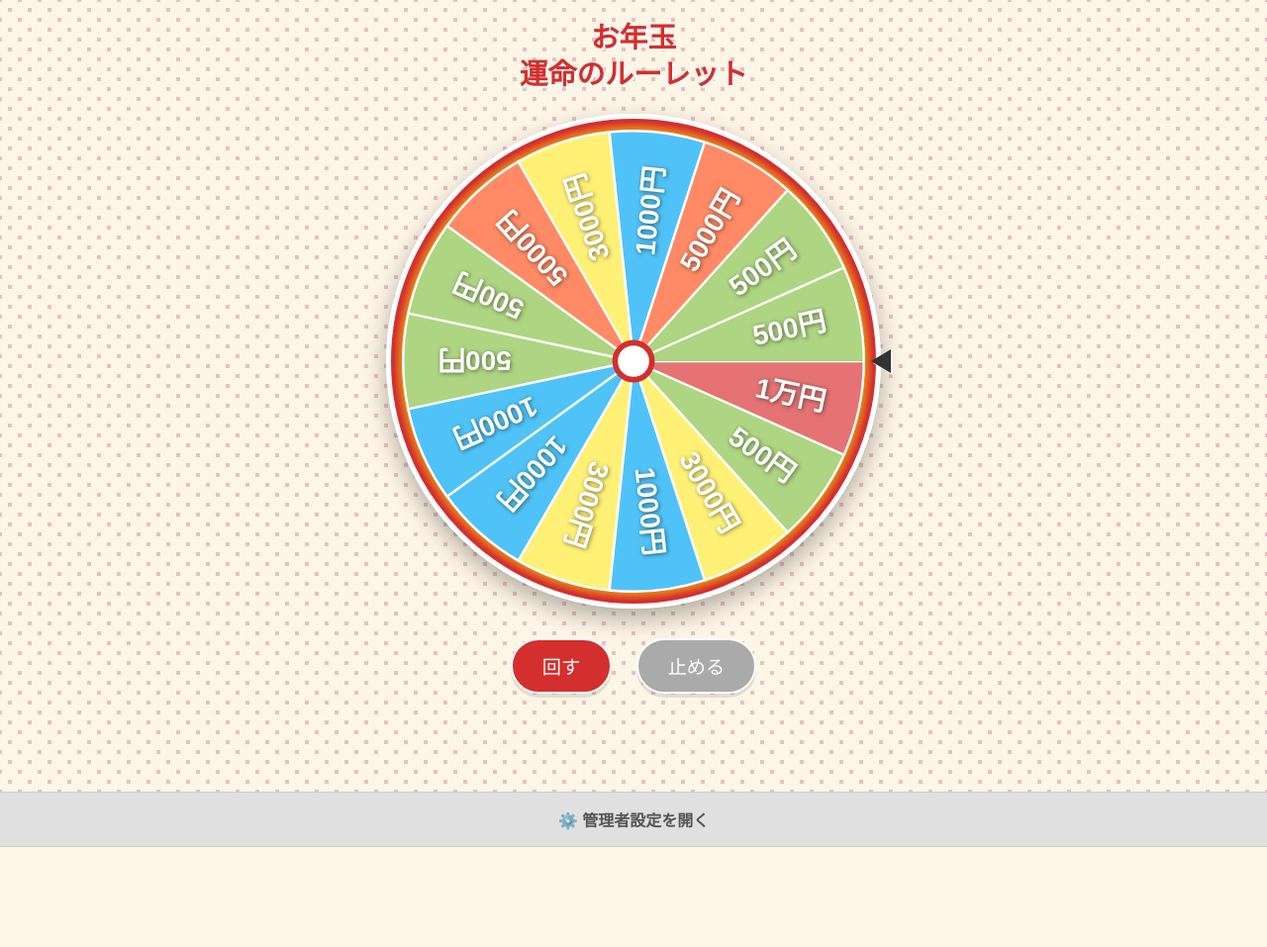
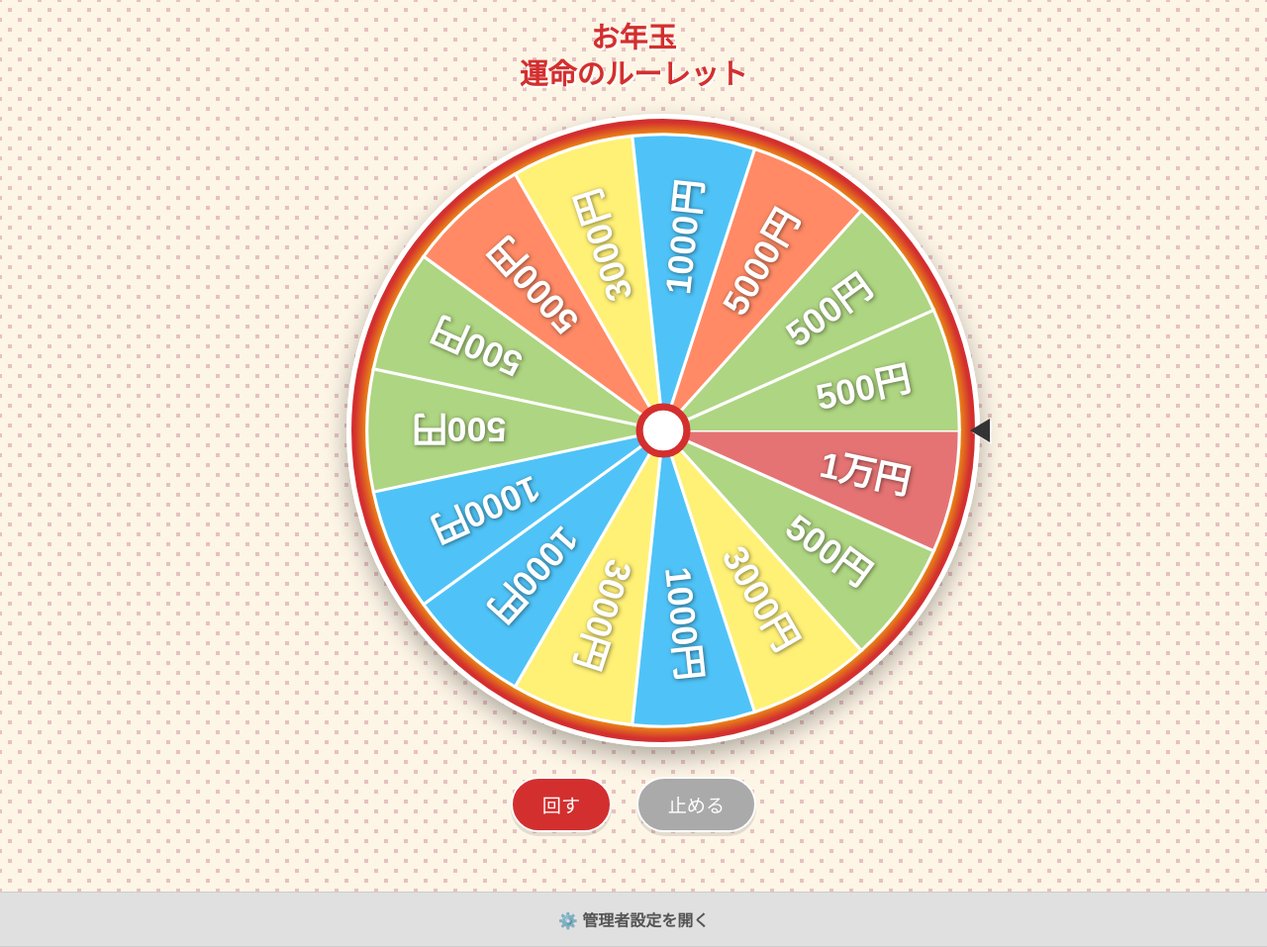
Before and after one commit to Sta6leStapler/New-Year-Gacha-Spin, a Flask app: page / in a window 1280 px wide. Shown: the whole page at 99% size. Before the commit the page ends 856 px from the top, so only its background shows below. Run offline with Flask 3, Linux system fonts and the light colour scheme; some web fonts are replaced.

Commit message:
スマホ対応：レイアウト修正12

```diff
--- a/static/css/style.css
+++ b/static/css/style.css
@@ -41,8 +41,8 @@ html, body {
 .roulette-decoration-ring {
     width: 95vmin;
     height: 95vmin;
-    max-width: 500px;
-    max-height: 500px;
+    max-width: 640px;
+    max-height: 640px;
 
     margin: 0 auto 30px auto;
 
```
